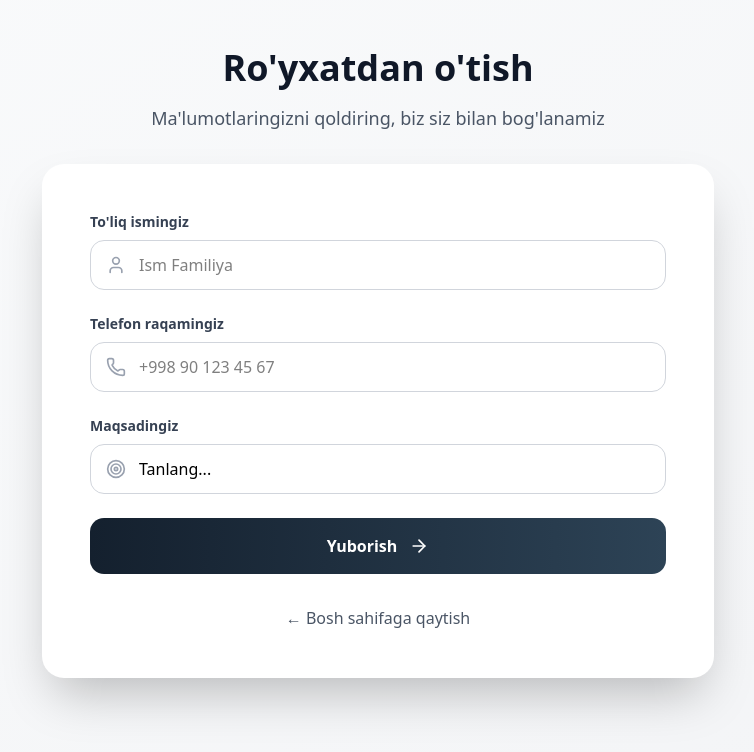
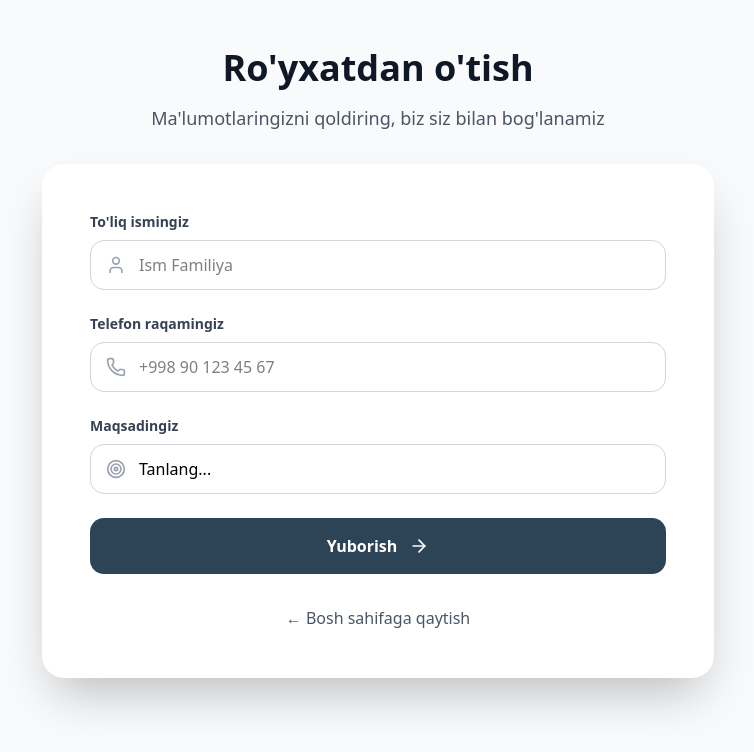
Before and after one commit to islome/migration, a Next.js app: page /register in a window 1280 px wide. Shown: the top 752 px of the page, without its empty margins (262-1016 px from the left). Built offline with nearby package versions, Linux system fonts and the light colour scheme.

Commit message:
gradient style has been removed

```diff
--- a/app/admin/page.tsx
+++ b/app/admin/page.tsx
@@ -658,7 +658,7 @@ export default function AdminPage() {
 
                           <td className="px-5 py-4">
                             <div className="flex items-center gap-3">
-                              <div className="w-8 h-8 rounded-lg bg-gradient-to-br from-[#89aac3]/30 to-[#6b8fa8]/20 border border-[#89aac3]/20 flex items-center justify-center shrink-0 text-xs font-semibold text-[#4a7a9b]">
+                              <div className="w-8 h-8 rounded-lg bg-[#6b8fa8]/20 border border-[#89aac3]/20 flex items-center justify-center shrink-0 text-xs font-semibold text-[#4a7a9b]">
                                 {user.full_name?.charAt(0)?.toUpperCase() ||
                                   "?"}
                               </div>
--- a/app/register/page.tsx
+++ b/app/register/page.tsx
@@ -81,7 +81,7 @@ export default function Register() {
   };
 
   return (
-    <div className="min-h-screen bg-gradient-to-br from-gray-50 to-gray-100 py-12 px-4">
+    <div className="min-h-screen bg-gray-50 py-12 px-4">
       <div className="container mx-auto max-w-2xl">
         {/* Header */}
         <div className="text-center mb-8">
@@ -197,7 +197,7 @@ export default function Register() {
             <button
               type="submit"
               disabled={loading}
-              className="w-full bg-gradient-to-r from-[#14202e] to-[#2d4356] text-white py-4 rounded-xl hover:shadow-2xl transition-all duration-300 font-semibold flex items-center justify-center gap-3 disabled:opacity-50 disabled:cursor-not-allowed group"
+              className="w-full bg-[#2d4356] text-white py-4 rounded-xl hover:shadow-2xl transition-all duration-300 font-semibold flex items-center justify-center gap-3 disabled:opacity-50 disabled:cursor-not-allowed group"
             >
               {loading ? (
                 <>
```
